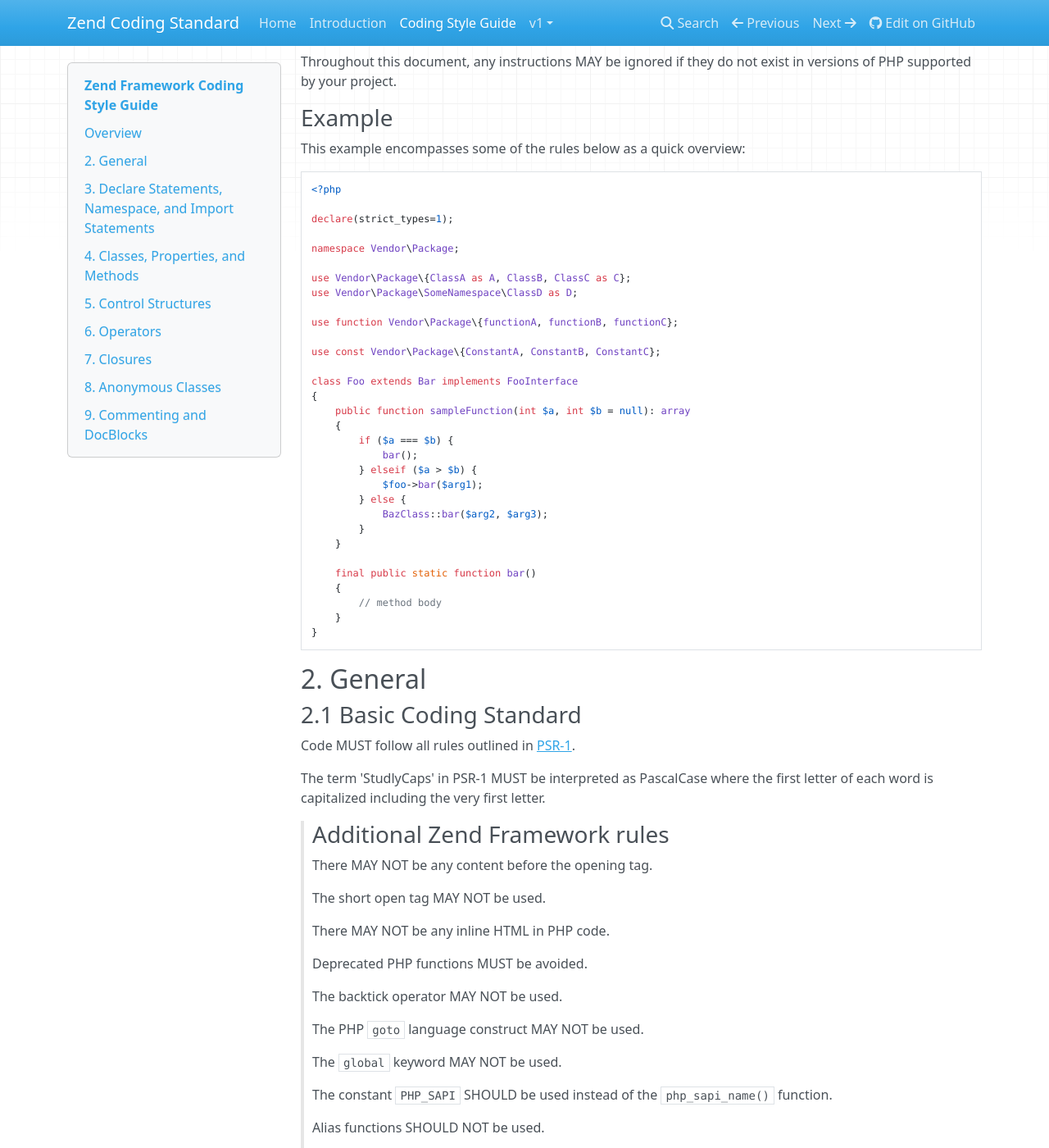
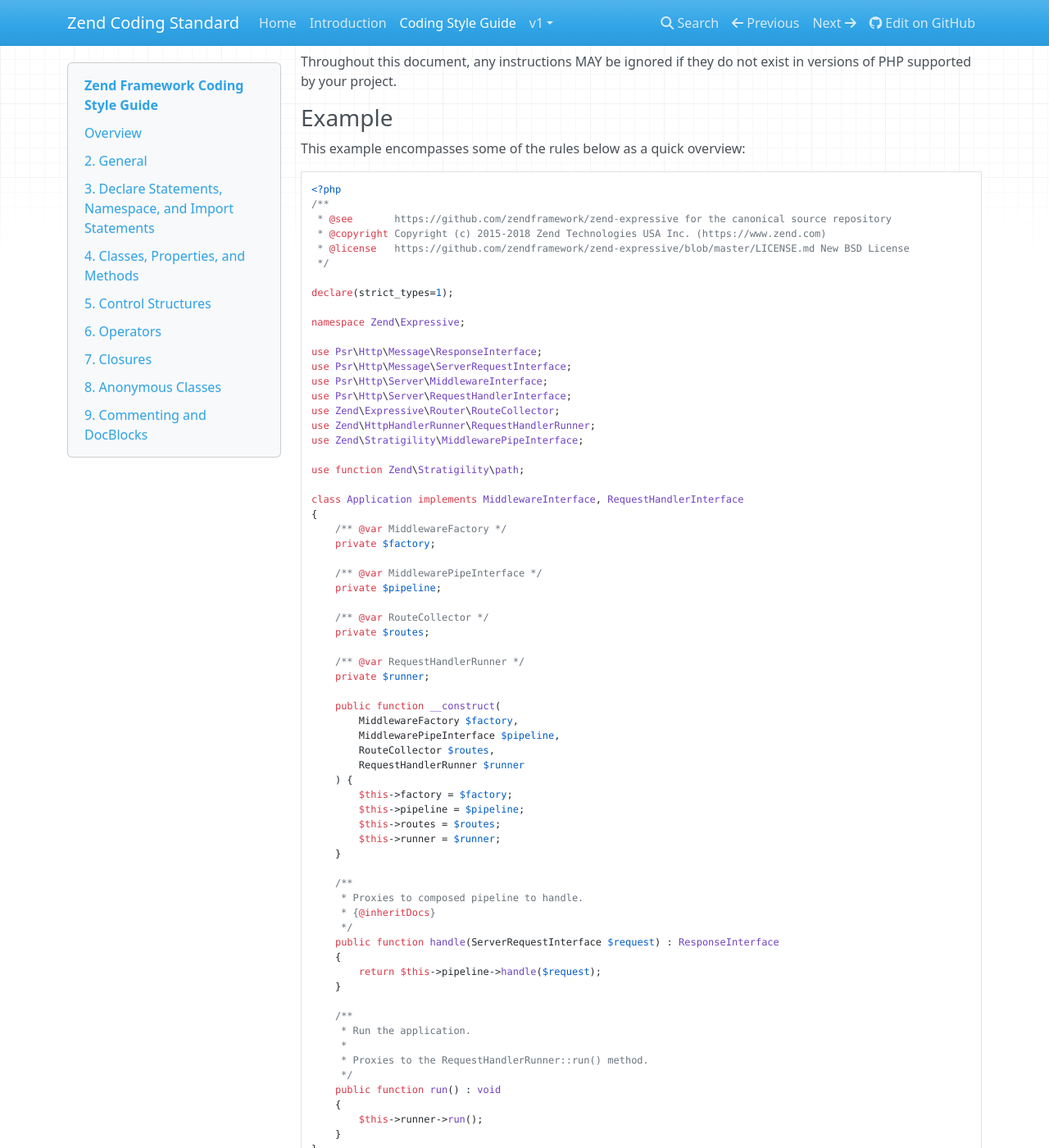
Before and after one commit to zendframework/zend-coding-standard, an MkDocs documentation site: the page built from docs/book/v2/coding-style-guide.md, in a window 1280 px wide and 1400 px high, scrolled down 375 px. Shown: the whole window at 82% size. Built offline with MkDocs 1.6.1, drawn with Linux system fonts in a browser that asks for light colours; nearby versions of some CDN libraries; old or Windows-style settings are respelled for this version of MkDocs; some of the changed text lies outside the part shown.

Commit message:
Improve documentation

````diff
--- a/docs/book/v2/coding-style-guide.md
+++ b/docs/book/v2/coding-style-guide.md
@@ -26,34 +26,69 @@ This example encompasses some of the rules below as a quick overview:
 
 ```php
 <?php
+/**
+ * @see       https://github.com/zendframework/zend-expressive for the canonical source repository
+ * @copyright Copyright (c) 2015-2018 Zend Technologies USA Inc. (https://www.zend.com)
+ * @license   https://github.com/zendframework/zend-expressive/blob/master/LICENSE.md New BSD License
+ */
 
 declare(strict_types=1);
 
-namespace Vendor\Package;
+namespace Zend\Expressive;
 
-use Vendor\Package\{ClassA as A, ClassB, ClassC as C};
-use Vendor\Package\SomeNamespace\ClassD as D;
+use Psr\Http\Message\ResponseInterface;
+use Psr\Http\Message\ServerRequestInterface;
+use Psr\Http\Server\MiddlewareInterface;
+use Psr\Http\Server\RequestHandlerInterface;
+use Zend\Expressive\Router\RouteCollector;
+use Zend\HttpHandlerRunner\RequestHandlerRunner;
+use Zend\Stratigility\MiddlewarePipeInterface;
 
-use function Vendor\Package\{functionA, functionB, functionC};
+use function Zend\Stratigility\path;
 
-use const Vendor\Package\{ConstantA, ConstantB, ConstantC};
+class Application implements MiddlewareInterface, RequestHandlerInterface
+{
+    /** @var MiddlewareFactory */
+    private $factory;
 
-class Foo extends Bar implements FooInterface
-{
-    public function sampleFunction(int $a, int $b = null): array
-    {
-        if ($a === $b) {
-            bar();
-        } elseif ($a > $b) {
-            $foo->bar($arg1);
-        } else {
-            BazClass::bar($arg2, $arg3);
-        }
+    /** @var MiddlewarePipeInterface */
+    private $pipeline;
+
+    /** @var RouteCollector */
+    private $routes;
+
+    /** @var RequestHandlerRunner */
+    private $runner;
+
+    public function __construct(
+        MiddlewareFactory $factory,
+        MiddlewarePipeInterface $pipeline,
+        RouteCollector $routes,
+        RequestHandlerRunner $runner
+    ) {
+        $this->factory = $factory;
+        $this->pipeline = $pipeline;
+        $this->routes = $routes;
+        $this->runner = $runner;
     }
 
-    final public static function bar()
+    /**
+     * Proxies to composed pipeline to handle.
+     * {@inheritDocs}
+     */
+    public function handle(ServerRequestInterface $request) : ResponseInterface
     {
-        // method body
+        return $this->pipeline->handle($request);
+    }
+
+    /**
+     * Run the application.
+     *
+     * Proxies to the RequestHandlerRunner::run() method.
+     */
+    public function run() : void
+    {
+        $this->runner->run();
     }
 }
 ```
@@ -69,27 +104,17 @@ each word is capitalized including the very first letter.
 
 > ### Additional Zend Framework rules
 >
-> There MAY NOT be any content before the opening tag.
+> For consistency a bunch of older PHP features SHOULD NOT be used:
 >
-> The short open tag MAY NOT be used.
->
-> There MAY NOT be any inline HTML in PHP code.
->
-> Deprecated PHP functions MUST be avoided.
->
-> The backtick operator MAY NOT be used.
->
-> The PHP `goto` language construct MAY NOT be used.
->
-> The `global` keyword MAY NOT be used.
->
-> The constant `PHP_SAPI` SHOULD be used instead of the `php_sapi_name()` function.
->
-> Alias functions SHOULD NOT be used.
->
-> There MAY NOT be a space before a semicolon. Redundant semicolons SHOULD be avoided.
->
-> Non executable code MUST be removed.
+> - The [short open tag][] SHOULD NOT be used.
+> - Deprecated features SHOULD be avoided ([[7.0]][70.deprecated],
+>   [[7.1]][71.deprecated], [[7.2]][72.deprecated], [[7.3]][73.deprecated],
+>   [[7.4]][74.deprecated])
+> - The [backtick operator][] SHOULD NOT be used.
+> - The [goto][] language construct SHOULD NOT be used.
+> - The [global][] keyword SHOULD NOT be used.
+> - The constant [PHP_SAPI][] SHOULD be used instead of the `php_sapi_name()` function.
+> - [aliases][] SHOULD NOT be used.
 >
 > There MUST be a single space after language constructs.
 >
@@ -124,14 +154,18 @@ There MUST NOT be trailing whitespace at the end of lines.
 Blank lines MAY be added to improve readability and to indicate related
 blocks of code except where explicitly forbidden.
 
-There MUST NOT be more than one statement per line.
-
 > ### Additional Zend Framework rules
 >
 > There MAY be maximum one blank line to improve readability and to indicate
 > related blocks of code except where explicitly forbidden.
 >
 > There MAY NOT be any blank line after opening braces and before closing braces.
+
+There MUST NOT be more than one statement per line.
+
+> ### Additional Zend Framework rules
+>
+> There MAY NOT be a space before a semicolon. Redundant semicolons SHOULD be avoided.
 
 ### 2.4 Indenting and Spacing
 
@@ -144,6 +178,21 @@ tabs for indenting.
 > concatenating strings, there MUST be a single whitespace before and after the
 > concatenation operator. The concatenation operator MAY NOT be the at the end
 > of a line.
+
+```php
+<?php
+
+// Encapsed strings
+$a = 'foo';
+$b = 'bar';
+
+$c = "I like $a and $b";
+
+// Concatenating
+$a = 'Hello ';
+$b = $a
+   . 'World!';
+```
 
 ### 2.5 Keywords and Types
 
@@ -175,8 +224,31 @@ Short form of type keywords MUST be used i.e. `bool` instead of `boolean`,
 >
 > All double arrow symbols MUST be aligned to one space after the longest array
 > key.
->
+
+```php
+<?php
+
+$array2 = [
+    'one'    => function () {
+        $foo    = [1, 2, 3];
+        $barBar = [
+            1,
+            2,
+            3,
+        ];
+    },
+    'longer' => 2,
+    3        => 'three',
+];
+```
+
 > The short list syntax `[...]` SHOULD be used instead of `list(...)`.
+
+```php
+<?php
+
+[$a, $b, $c] = [1, 2, 3];
+```
 
 ## 3. Declare Statements, Namespace, and Import Statements
 
@@ -206,6 +278,25 @@ opening and closing tags.
 Import statements MUST never begin with a leading backslash as they
 must always be fully qualified.
 
+> ### Additional Zend Framework rules
+>
+> There MUST be a single space after the namespace keyword and there MAY NOT be
+> a space around a namespace separator.
+>
+> Import statements MUST be alphabetically sorted.
+>
+> Unused import statements SHOULD be removed.
+>
+> Fancy group import statements are not allowed.
+>
+> Each import statements MUST be on its own line.
+>
+> Import statement aliases for classes, traits, functions and constants MUST
+> be useful, meaning that aliases SHOULD only be used if a class with the same
+> name is imported.
+>
+> Classes, traits, interfaces, constants and functions MUST be imported.
+
 The following example illustrates a complete list of all blocks:
 
 ```php
@@ -219,15 +310,19 @@ declare(strict_types=1);
 
 namespace Vendor\Package;
 
-use Vendor\Package\{ClassA as A, ClassB, ClassC as C};
+use Vendor\Package\ClassA as A;
+use Vendor\Package\ClassB;
+use Vendor\Package\ClassC as C;
 use Vendor\Package\SomeNamespace\ClassD as D;
 use Vendor\Package\AnotherNamespace\ClassE as E;
 
-use function Vendor\Package\{functionA, functionB, functionC};
-use function Another\Vendor\functionD;
+use function Vendor\Package\functionA;
+use function Vendor\Package\functionB;
+use function Another\Vendor\functionC;
 
-use const Vendor\Package\{CONSTANT_A, CONSTANT_B, CONSTANT_C};
-use const Another\Vendor\CONSTANT_D;
+use const Vendor\Package\CONSTANT_A;
+use const Vendor\Package\CONSTANT_B;
+use const Another\Vendor\CONSTANT_C;
 
 /**
  * FooBar is an example class.
@@ -241,6 +336,7 @@ class FooBar
 
 Compound namespaces with a depth of more than two MUST NOT be used. Therefore the
 following is the maximum compounding depth allowed:
+
 ```php
 <?php
 
@@ -269,6 +365,7 @@ opening and closing tags, the declaration MUST be on the first line of the file
 and include an opening PHP tag, the strict types declaration and closing tag.
 
 For example:
+
 ```php
 <?php declare(strict_types=1) ?>
 <html>
@@ -285,37 +382,12 @@ Declare statements MUST contain no spaces and MUST be exactly `declare(strict_ty
 
 Block declare statements are allowed and MUST be formatted as below. Note position of
 braces and spacing:
+
 ```php
 declare(ticks=1) {
     // some code
 }
 ```
-
-> ### Additional Zend Framework rules
->
-> There MUST be a single space after the namespace keyword.
->
-> There MAY NOT be a space around a namespace separator.
->
-> Import statements MUST be alphabetically sorted.
->
-> Functions and const keywords MUST be lowercase in import statements.
->
-> Unused import statements MUST be removed.
->
-> Superfluous leading backslash in import statements MUST be removed.
->
-> Fancy group import statements are not allowed.
->
-> Each import statements MUST be on its own line.
->
-> Import statements must be grouped (classes, functions, constants) and
-> MUST be separated by empty lines.
->
-> Import statements aliases for classes, traits, functions and constants
-> MUST be useful.
->
-> Classes, traits, interfaces, constants and functions MUST be imported.
 
 ## 4. Classes, Properties, and Methods
 
@@ -550,6 +622,16 @@ Method and function names MUST NOT be declared with space after the method name.
 opening brace MUST go on its own line, and the closing brace MUST go on the
 next line following the body. There MUST NOT be a space after the opening
 parenthesis, and there MUST NOT be a space before the closing parenthesis.
+
+> ### Additional Zend Framework rules
+>
+> There MUST be a single empty line between methods in a class.
+>
+> The pseudo-variable `$this` MAY not be called inside a static method or
+> function.
+>
+> Returned variables SHOULD be useful and not be assign to a value and
+> returned on the next line.
 
 A method declaration looks like the following. Note the placement of
 parentheses, commas, spaces, and braces:
@@ -579,16 +661,6 @@ function fooBarBaz($arg1, &$arg2, $arg3 = [])
     // function body
 }
 ```
-
-> ### Additional Zend Framework rules
->
-> There MUST be a single empty line between methods in a class.
->
-> The pseudo-variable `$this` MAY not be called inside a static method or
-> function.
->
-> Returned variables SHOULD be useful and not be assign to a value and
-> returned on the next line.
 
 ### 4.5 Method and Function Arguments
 
@@ -717,6 +789,10 @@ public function process(string $algorithm, &...$parts)
 When present, the `abstract` and `final` declarations MUST precede the
 visibility declaration.
 
+> ### Additional Zend Framework rules
+>
+> The `final` keyword on methods MUST be omitted in final declared classes.
+
 When present, the `static` declaration MUST come after the visibility
 declaration.
 
@@ -737,10 +813,6 @@ abstract class ClassName
     }
 }
 ```
-
-> ### Additional Zend Framework rules
->
-> The final keyword on methods MUST be omitted in final classes.
 
 ### 4.7 Method and Function Calls
 
@@ -808,7 +880,7 @@ lines get added to the body.
 > There MUST be one single space after `break` and `continue` structures with
 > a numeric argument argument.
 >
-> Statements MAY NOT be empty, except for catch statements. -->
+> Statements MAY NOT be empty, except for catch statements.
 
 ### 5.1 `if`, `elseif`, `else`
 
@@ -1058,19 +1129,17 @@ used for readability purposes.
 > assignments, more spaces MUST be inserted before the equal sign to
 > promote readability.
 >
-> There MAY NOT be any white space around the object operator unless
+> There SHOULD NOT be any white space around the object operator unless
 > multilines are used.
 >
-> There MAY NOT be spaces around the object operator.
+> Loose comparison operators SHOULD NOT be used, use strict comparison
+> operators instead. e.g. use `===` instead of `==`.
 >
-> Loose comparison operators SHOULD NOT be used, use strict comparison
-> operators instead.
->
-> The null coalesce operator MUST be used when possible.
+> The null coalesce operator SHOULD be used when possible.
 >
 > Assignment operators SHOULD be used when possible.
 >
-> The `&&` and `||` operators SHOULD be used instad of `and` and `or`.
+> The `&&` and `||` operators SHOULD be used instead of `and` and `or`.
 
 All operators not described here are left undefined.
 
@@ -1078,12 +1147,13 @@ All operators not described here are left undefined.
 
 The increment/decrement operators MUST NOT have any space between
 the operator and operand.
+
 ```php
 $i++;
 ++$j;
 ```
 
-Type casting operators MUST NOT have any space within the parentheses:
+Type casting operators MUST NOT have any space within the parentheses.
 
 > ### Additional Zend Framework rules
 >
@@ -1097,11 +1167,20 @@ $intValue = (int) $input;
 >
 > There MUST be one whitespace after unary not.
 
+```php
+<?php
+
+if (! true) {
+    return false;
+}
+```
+
 ### 6.2. Binary operators
 
 All binary [arithmetic][], [comparison][], [assignment][], [bitwise][],
 [logical][], [string][], and [type][] operators MUST be preceded and
 followed by at least one space:
+
 ```php
 if ($a === $b) {
     $foo = $bar ?? $a ?? $b;
@@ -1115,6 +1194,7 @@ if ($a === $b) {
 The conditional operator, also known simply as the ternary operator, MUST be
 preceded and followed by at least one space around both the `?`
 and `:` characters:
+
 ```php
 $variable = $foo ? 'foo' : 'bar';
 ```
@@ -1283,19 +1363,19 @@ $instance = new class extends \Foo implements
 
 > ### Additional Zend Framework rules
 >
-> DocBlocks and comments SHOULD only be used if necessary. Code SHOULD
-> be written so it explains itself. They MAY NOT start with `#` and MAY
-> NOT be empty. They MAY be omitted and SHOULD NOT be used for already
-> typehinted arguments, except arrays.
+> Code SHOULD be written so it explains itself. DocBlocks and comments
+> SHOULD only be used if necessary. They MAY NOT start with `#` and MAY
+> NOT be empty. They SHOULD NOT be used for already typehinted arguments,
+> except arrays.
 >
-> PHPDoc tags `@param`, `@throws` and `@return` SHOULD not be aligned or
+> The asterisks in a DocBlock should align, and there should be one
+> space between the asterisk and tag.
+>
+> PHPDoc tags `@param`, `@return` and `@throws` SHOULD not be aligned or
 > contain multiple spaces between the tag, type and description.
 >
 > If a function throws any exceptions, it SHOULD be documented with
 > `@throws` tags.
->
-> The asterisks in a DocBlock should align, and there should be one
-> space between the asterisk and tag.
 >
 > DocBlocks MUST follow this specific order of annotations with empty
 > newline between specific groups:
````
Also changed, not shown: other parts of docs/book/v2/coding-style-guide.md (+24 -9 lines).
